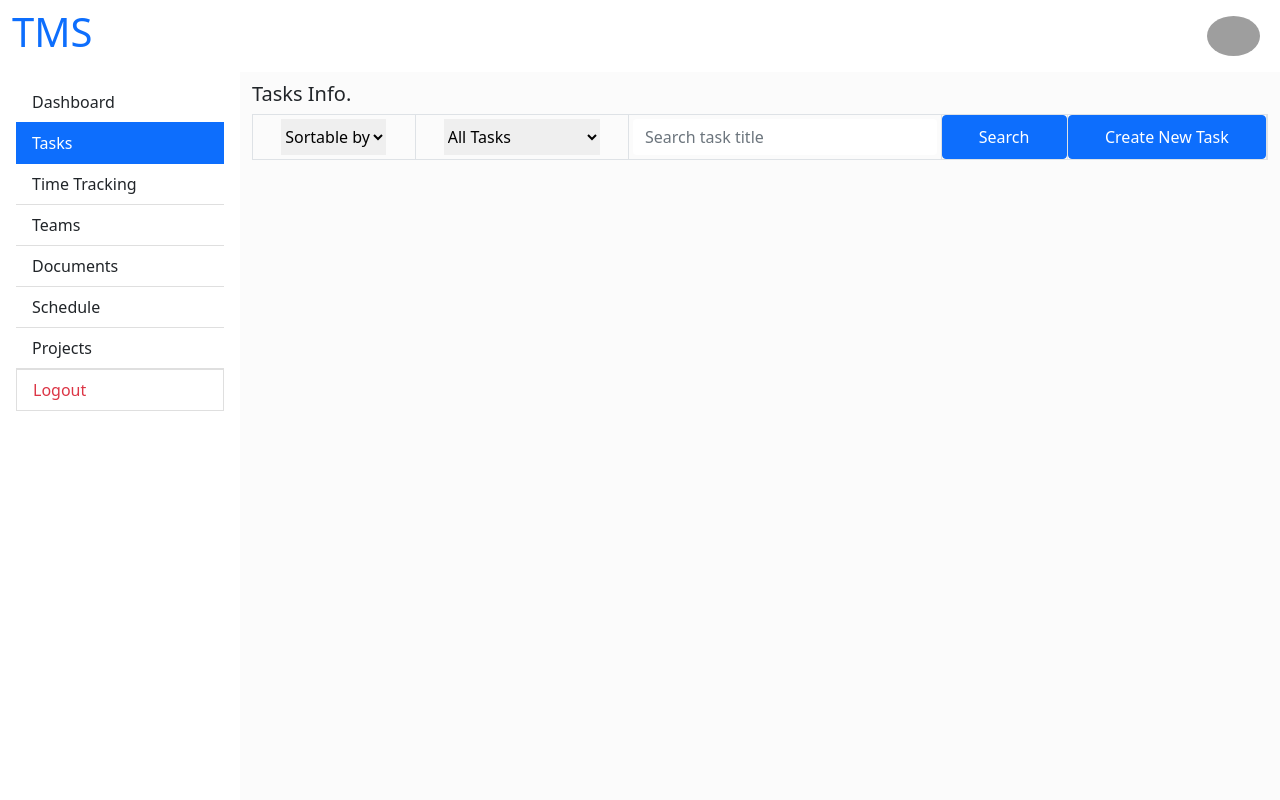
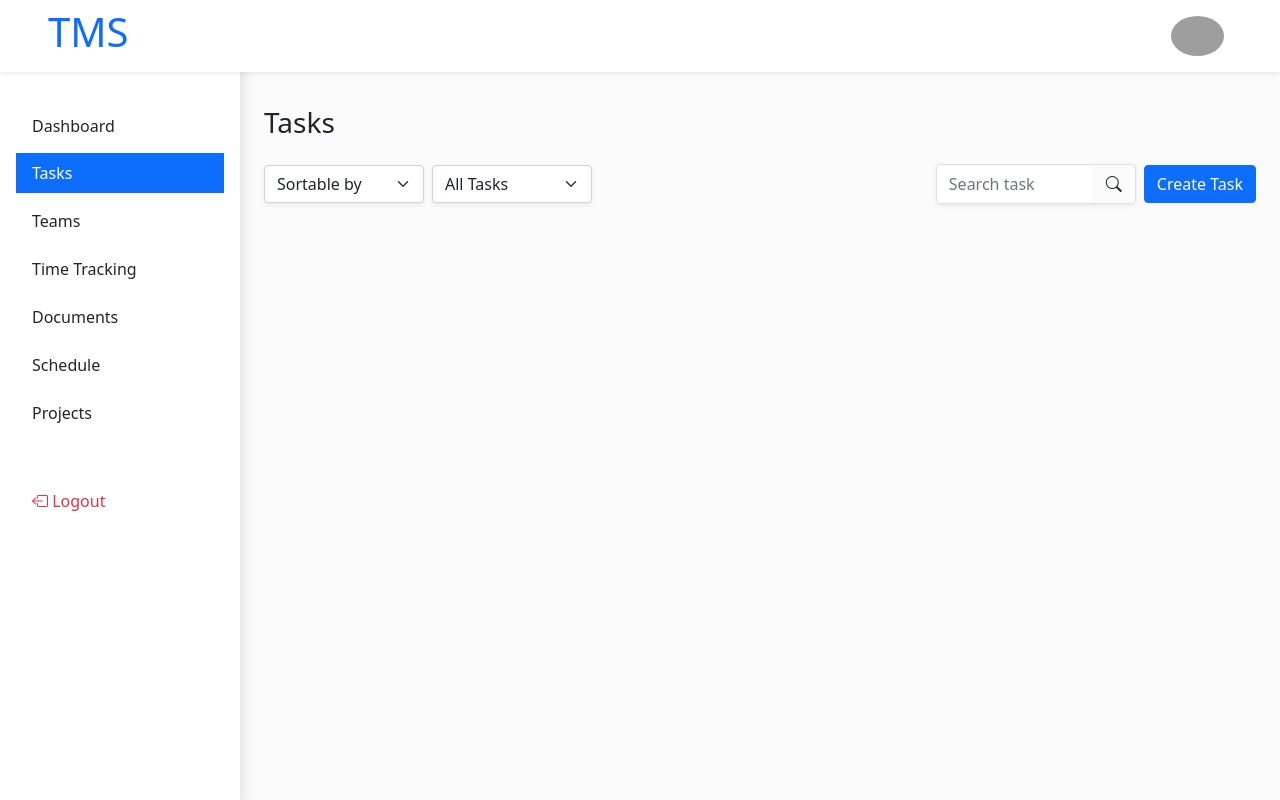
Before and after one commit to msdqhabib/Task-Management-System, a Django app: page /task/ in a window 1280 px wide. Run offline with Django 5.2, Linux system fonts and the light colour scheme; the visitor is signed in with stand-in values (Sample User, id 1); data comes from the database, SQL or seed files in the repository; data that the repository does not hold is empty; some libraries are stand-ins or nearby versions; grey boxes are pictures that could not be loaded.

Commit message:
add logo clickable

```diff
--- a/static/css/core-styles.css
+++ b/static/css/core-styles.css
@@ -19,6 +19,12 @@ body {
 main {
     margin-top: 58px;
     padding-left: 240px;
+}
+
+@media (max-width:992px) {
+    main {
+        padding-left: 0 !important;
+    }
 }
 
 /* Payments Section styling */
@@ -105,3 +111,21 @@ color: inherit; /* Inherit text color */
 text-decoration: none; /* Remove underline */
 cursor: pointer; /* Change cursor to pointer on hover */
 }
+
+
+
+
+  canvas{
+    height:400px;
+
+  }
+
+  .input-search {
+    width: 200px;
+}
+
+@media (max-with:992px) {
+    .input-search {
+        width: auto !important;
+    }
+}
--- /dev/null
+++ b/static/css/style.css
@@ -0,0 +1,26 @@
+:root {
+    --bs-blue: #0d6efd;
+    --bs-indigo: #6610f2;
+    --bs-purple: #6f42c1;
+    --bs-pink: #d63384;
+    --bs-red: #dc3545;
+    --bs-orange: #fd7e14;
+    --bs-yellow: #ffc107;
+    --bs-green: #198754;
+    --bs-teal: #20c997;
+    --bs-cyan: #0dcaf0;
+    --bs-white: #fff;
+    --bs-gray: #6c757d;
+    --bs-gray-dark: #343a40;
+    --bs-primary: #172B4D;
+    --bs-secondary: #6c757d;
+    --bs-success: #198754;
+    --bs-info: #0dcaf0;
+    --bs-warning: #ffc107;
+    --bs-danger: #dc3545;
+    --bs-light: #f8f9fa;
+    --bs-dark: #212529;
+    --bs-font-sans-serif: system-ui, -apple-system, "Segoe UI", Roboto, "Helvetica Neue", Arial, "Noto Sans", "Liberation Sans", sans-serif, "Apple Color Emoji", "Segoe UI Emoji", "Segoe UI Symbol", "Noto Color Emoji";
+    --bs-font-monospace: SFMono-Regular, Menlo, Monaco, Consolas, "Liberation Mono", "Courier New", monospace;
+    --bs-gradient: linear-gradient(180deg, rgba(255, 255, 255, 0.15), rgba(255, 255, 255, 0));
+  }
--- a/static/js/script.js
+++ b/static/js/script.js
@@ -0,0 +1,53 @@
+var stackedChart = document.getElementById("myChart4");
+
+
+if (stackedChart) {
+
+
+	stackedChart.getContext('2d');
+	var myChart = new Chart(stackedChart, {
+	type: 'bar',
+	data: {
+		labels: ["01 Apr","02 Apr","03 Apr","04 Apr","05 Apr","06 Apr"],
+		datasets: [{
+			label: 'Total',
+			backgroundColor: "#60a5fa",
+			data: [4, 3, 5, 6, 7],
+		}, {
+			label: 'Incomplete',
+			backgroundColor: "#fb7185",
+			data: [2, 3, 1, 3, 2],
+		}, {
+			label: 'Complete',
+			backgroundColor: "#4ade80",
+			data: [2, 0, 4, 3, 5],
+		}],
+	},
+	options: {
+		tooltips: {
+      displayColors: true,
+      callbacks:{
+		  mode: 'x',
+		},
+    },
+    scales: {
+		xAxes: [{
+			stacked: true,
+			gridLines: {
+          display: false,
+        }
+	}],
+      yAxes: [{
+        stacked: true,
+        ticks: {
+			beginAtZero: true,
+        },
+        type: 'linear',
+	}]
+},
+		responsive: true,
+		maintainAspectRatio: false,
+		legend: { position: 'bottom' },
+	}
+});
+	}
--- a/templates/authentication/base.html
+++ b/templates/authentication/base.html
@@ -8,6 +8,8 @@
     <link href="https://cdn.jsdelivr.net/npm/bootstrap@5.0.2/dist/css/bootstrap.min.css" rel="stylesheet" integrity="sha384-EVSTQN3/azprG1Anm3QDgpJLIm9Nao0Yz1ztcQTwFspd3yD65VohhpuuCOmLASjC" crossorigin="anonymous">
     <script src="https://cdn.jsdelivr.net/npm/bootstrap@5.0.2/dist/js/bootstrap.bundle.min.js" integrity="sha384-MrcW6ZMFYlzcLA8Nl+NtUVF0sA7MsXsP1UyJoMp4YLEuNSfAP+JcXn/tWtIaxVXM" crossorigin="anonymous"></script>
     <link rel="stylesheet" href="{% static 'css/auth-styles.css' %}">
+    <link rel="stylesheet" href="{% static 'css/style.css' %}">
+
 
 </head>
 <body>
--- a/templates/core/base.html
+++ b/templates/core/base.html
@@ -5,6 +5,8 @@
     <meta charset="UTF-8">
     <meta name="viewport" content="width=device-width, initial-scale=1.0">
     <title>{% block title %}{% endblock %}</title>
+    <!-- Option 1: Include in HTML -->
+<link rel="stylesheet" href="https://cdn.jsdelivr.net/npm/bootstrap-icons@1.3.0/font/bootstrap-icons.css">
     <link href="https://cdn.jsdelivr.net/npm/bootstrap@5.0.2/dist/css/bootstrap.min.css" rel="stylesheet" integrity="sha384-EVSTQN3/azprG1Anm3QDgpJLIm9Nao0Yz1ztcQTwFspd3yD65VohhpuuCOmLASjC" crossorigin="anonymous">
     <script src="https://cdn.jsdelivr.net/npm/bootstrap@5.0.2/dist/js/bootstrap.bundle.min.js" integrity="sha384-MrcW6ZMFYlzcLA8Nl+NtUVF0sA7MsXsP1UyJoMp4YLEuNSfAP+JcXn/tWtIaxVXM" crossorigin="anonymous"></script>
     <script src="https://cdn.jsdelivr.net/npm/chart.js"></script>
@@ -15,32 +17,35 @@
 
     <!-- Styling css file for core app -->
     <link rel="stylesheet" href="{% static 'css/core-styles.css' %}">
+    <link rel="stylesheet" href="{% static 'css/style.css' %}">
 
-
+    <script defer src="{% static 'js/script.js' %}"></script>
 </head>
 <body>
 
     <header>
         <!-- Sidebar -->
-        <nav id="sidebarMenu" class="collapse d-lg-block sidebar bg-white">
-            <div class="list-group list-group-flush mx-3 mt-4">
-                <a href="{% url 'home' %}" class="list-group-item list-group-item-action py-2 {% if request.path  == '/' %} active {% endif %}">Dashboard</a>
-                <a href="{% url 'task' %}" class="list-group-item list-group-item-action py-2 {% if '/task/' in request.path %} active {% endif %}">Tasks</a>
-                <a href="#" class="list-group-item list-group-item-action py-2 {% if '/time/' in request.path %} active {% endif %}">Time Tracking</a>
-                <a href="#" class="list-group-item list-group-item-action py-2 {% if '/teams/' in request.path %} active {% endif %}">Teams</a>
-                <a href="" class="list-group-item list-group-item-action py-2">Documents</a>
-                <a href="" class="list-group-item list-group-item-action py-2">Schedule</a>
-                <a href="" class="list-group-item list-group-item-action py-2">Projects</a>
+        <nav id="sidebarMenu" class="collapse d-lg-block sidebar bg-white shadow">
+            <div class="list-group list-group-flush mx-3 mt-5">
+                <div class="mb-5 d-flex flex-column gap-2">
+                <a href="{% url 'home' %}" class="list-group-item list-group-item-action border-0 py-2 {% if request.path  == '/' %} active {% endif %}">Dashboard</a>
+                <a href="{% url 'task' %}" class="list-group-item list-group-item-action border-0 py-2 {% if '/task/' in request.path %} active {% endif %}">Tasks</a>
+                <a href="#" class="list-group-item list-group-item-action py-2 border-0 {% if '/teams/' in request.path %} active {% endif %}">Teams</a>
+                <a href="#" class="list-group-item list-group-item-action py-2 border-0 {% if '/time/' in request.path %} active {% endif %}">Time Tracking</a>
+                <a href="" class="list-group-item list-group-item-action py-2 border-0">Documents</a>
+                <a href="" class="list-group-item list-group-item-action py-2 border-0">Schedule</a>
+                <a href="" class="list-group-item list-group-item-action py-2 border-0">Projects</a>
+                </div>
                 <form action="{% url 'logout' %}" method="post">
                     {% csrf_token %}
-                    <button type="submit" class="list-group-item list-group-item-action py-2 text-danger">Logout</button>
+                    <button type="submit" class="list-group-item list-group-item-action py-2 text-danger border-0"> <i class="bi bi-box-arrow-left"></i> Logout</button>
                 </form>
             </div>
         </nav>
         <!-- Navbar -->
-        <nav id="main-navbar" class="navbar navbar-expand-lg navbar-light bg-white">
-            <div class="container-fluid">
-                <h1 class="text-primary" href="#">TMS</h1>
+        <nav id="main-navbar" class="navbar navbar-expand-lg navbar-light bg-white px-5 shadow-sm">
+            <div class="container-fluid p-0">
+                <h1 class="text-primary"><a class="text-decoration-none" href="{% url 'home' %}">TMS</a></h1>
                 <button class="navbar-toggler" type="button" data-bs-toggle="collapse" data-bs-target="#navbarNav"
                     aria-controls="navbarNav" aria-expanded="false" aria-label="Toggle navigation">
                     <span class="navbar-toggler-icon"></span>
@@ -62,7 +67,7 @@
         </nav>
     </header>
     <main>
-        <div class="container pt-4">
+        <div class="px-4 pt-5">
             {% include 'includes/messages_alert.html' %}
 
             {% block content %}
@@ -72,5 +77,8 @@
 
 
 
+
+
+
 </body>
 </html>
--- a/templates/tasks/task_update.html
+++ b/templates/tasks/task_update.html
@@ -14,10 +14,10 @@
           {% if request.user == task.created_by %}
           <div>
                 <button type="button" class="btn btn-danger" data-bs-toggle="modal" data-bs-target="#deleteModal">
-                  Delete
+                  <i class="bi bi-trash"></i>
                 </button>
                 <button type="button" class="btn btn-primary" data-bs-toggle="modal" data-bs-target="#editModal">
-                  Edit
+                  <i class="bi bi-pencil"></i>
                 </button>
           </div>
           {% endif %}
--- a/templates/tasks/tasks.html
+++ b/templates/tasks/tasks.html
@@ -3,40 +3,38 @@
 {% block content %}
 
     <div class="w-100">
-      <h5>Tasks Info.</h5>
+      <h3 class="mb-4">Tasks</h5>
         <form action="{% url 'task' %}" method="get">
-              <div class="d-flex border">
-                  <div class="p-1 border-end flex-fill d-flex align-content-center justify-content-center">
-                    <select name="sort_by" style="border: none;">
+              <div class="d-flex flex-column-reverse flex-md-row align-items-md-center justify-content-md-between gap-4">
+                <div class="d-flex align-items-center gap-2 mb-2">
+                  <select name="sort_by" class="form-select shadow-sm" style="width: 160px;">
                     <option >Sortable by</option>
                     <option value="due_date">Due-Date</option>
                     <option value="priority">Priority</option>
                   </select>
-                  </div>
 
 
-                  <div class="p-1 border-end flex-fill d-flex align-content-center justify-content-center">
-                    <select name="status" style="border: none;">
+                    <select name="status" class="form-select shadow-sm" style="width: 160px;">
                       <option value="all-tasks">All Tasks</option>
                       <option value="incomplete">In-complete Tasks</option>
                       <option value="complete">Complete Tasks</option>
                     </select>
                 </div>
 
-                  <div class="p-1 border-end flex-fill">
-                    <input type="text" name="title" class="form-control" style="border:none;" placeholder="Search task title" aria-label="Search username" aria-describedby="basic-addon2">
+                <div class="d-flex align-items-center gap-2 mb-2">
+                  <div class="d-flex align-items-center input-search border shadow-sm rounded-1 flex-fill flex-lg-grow-0">
+                    <input type="text" name="title" class="form-control border-0 shadow-none" placeholder="Search task" aria-label="Search username" aria-describedby="basic-addon2">
+                  <button class="btn ml-4" placeholder="Search" type="submit">
+                    <i class="bi bi-search"></i>
+                  </button>
                   </div>
+                  <button type="button" class="btn btn-primary h-100" data-bs-toggle="modal" data-bs-target="#exampleModal">
+                    Create Task
+                  </button>
+                </div>
+              </form>
 
 
-                <div class="border-end flex-fill">
-                  <button class="btn btn-primary ml-4 w-100 h-100" placeholder="Search" type="submit">Search</button>
-                </div>
-              </form>
-              <div class="border-end flex-fill">
-                <button type="button" class="btn btn-primary w-100 h-100" data-bs-toggle="modal" data-bs-target="#exampleModal">
-                  Create New Task
-                </button>
-              </div>
             </div>
 
 
@@ -108,56 +106,7 @@
 
               </div>
           </div>
-     <!-- Payout Records -->
-        <table class="table table-bordered payout_table">
-          {% for slip in salary_slips %}
-          <tr>
-              <td>
-                <span style="font-size: 12px; color: #9E9999;">Sr#</span>
-                <div><span style="font-size: 14px; color: black;">{{forloop.counter}}</span></div>
-              </td>
-              <td>
-                <form action="{%  url 'get_salary_slip' slip.slip_no %}">
-                <span style="font-size: 12px; color: #9E9999;">Slip #</span>
-                      <input type="hidden" name="slip_no" value="">
-                      <div><button type="submit" style="font-style: none; border: none; background-color: transparent; color: #1D8AFF; text-decoration: underline;">{{slip.slip_no}}</button></div>
-                </form>
-              </td>
-              <td>
-                <span style="font-size: 12px; color: #9E9999;">Date</span>
-                  <div><span style="font-size: 14px; color: black;">{{slip.slip_date}}</span></div>
-              </td>
-              <td>
-                <span style="font-size: 12px; color: #9E9999;">Employee Name</span>
-                  <div><span style="font-size: 14px; color: black;">{{slip.employee}}</span></div>
-              </td>
-              <td>
-                <span style="font-size: 12px; color: #9E9999;">Base Salary</span>
-                  <div><span style="font-size: 14px; color: black;">{{slip.basic_salary}} Rs</span></div>
-              </td>
-              <td>
-                <span style="font-size: 12px; color: #9E9999;">Total Earnings</span>
-                  <div><span style="font-size: 14px; color: black;">{{slip.total_earnings}} Rs</span></div>
-              </td>
-              <td>
-                <span style="font-size: 12px; color: #9E9999;">Total Deduction</span>
-                  <div><span style="font-size: 14px; color: black;">{{slip.total_deduction}} Rs</span></div>
-              </td>
-              <td>
-                <span style="font-size: 12px; color: #9E9999;">Net Payment</span>
-                  <div><span style="font-size: 14px; color: black;">{{slip.net_salary}} Rs</span></div>
-              </td>
-              <td>
-                <span style="font-size: 12px; color: #9E9999;">Payment Status</span>
-                  <div><span style="font-size: 14px; color: black;">{{slip.salary_status}}</span></div>
-              </td>
-              <td>
-                <span style="font-size: 12px; color: #9E9999;">Action</span>
-                  <div><span style="font-size: 14px; color: black;"><a href="{% url 'salary-slip' slip.id %}">View</a></span></div>
-              </td>
-            </tr>
-        {% endfor %}
-        </table>
+
 
 
       </div>
@@ -168,11 +117,11 @@
 
 
 
-<div class="container py-5">
+<div class="px-4 py-5">
   <div class="row">
     {% if tasks %}
      {% for task in tasks %}
-      <div class="col-md-4 task-cards">
+      <div class="col-md-6 col-xl-4 task-cards">
             <a href="{% url 'task-update' task.id %}">
                 <div class="card kanban-card">
                     <div class="card-body">
```
Also changed, not shown: templates/core/home.html (+20 -42 lines). Lines whose indentation alone changed are shown as unchanged.
